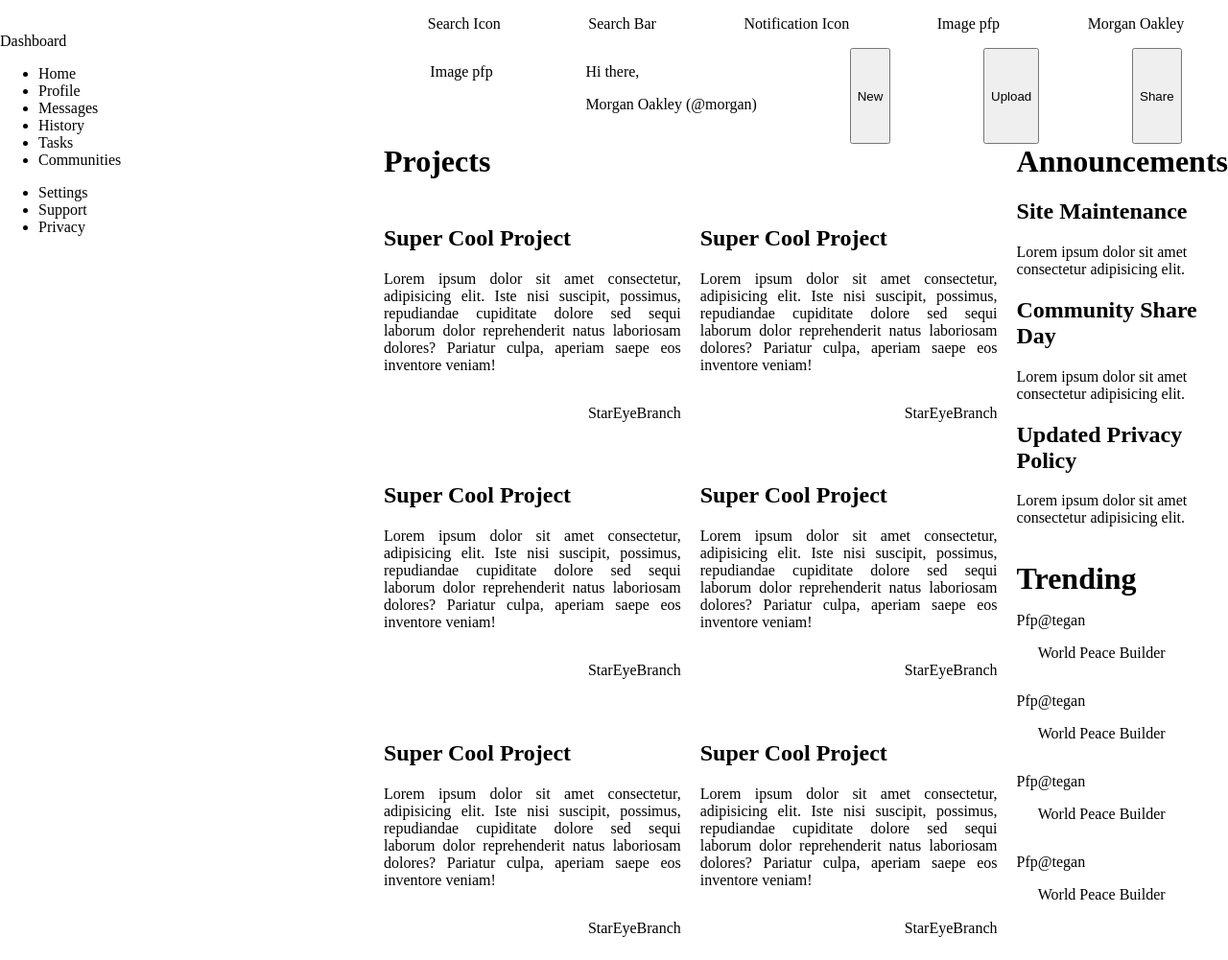
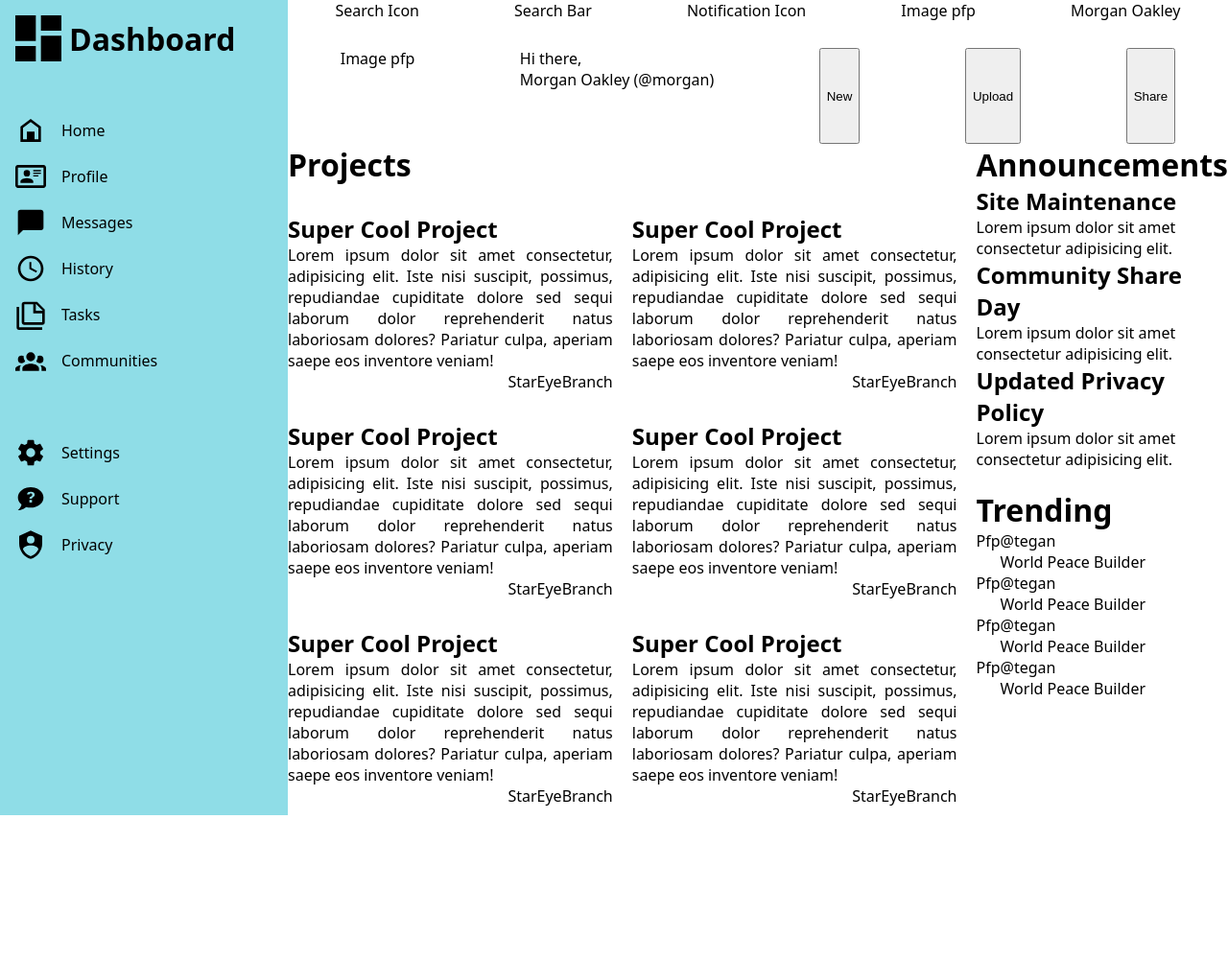
Before and after one commit to alfaeridani/admin-dashboard, a plain HTML site: page index.html in a window 1280 px wide. Shown: the whole page at 96% size. After the commit the page ends 850 px from the top, so only its background shows below. Drawn offline with Linux system fonts and the light colour scheme.

Commit message:
Style the sidebar and add some icons

```diff
--- a/index.html
+++ b/index.html
@@ -8,25 +8,35 @@
 </head>
 <body>
     <div class="sidebar">
-        <div class="logo">
-            <img>
-            <p>Dashboard</p>
+        <div class="dashboard-main-logo">
+            <img src="icons/view-dashboard.svg" alt="Dashboard logo"
+            width="64" height="64">
+            <h1>Dashboard</h1>
         </div>
         <div class="homes list">
             <ul>
-                <li>Home</li>
-                <li>Profile</li>
-                <li>Messages</li>
-                <li>History</li>
-                <li>Tasks</li>
-                <li>Communities</li>
+                <img class="dashboard-icon" src="icons/home-variant-outline.svg" alt="Home icon">
+                <li><a href="">Home</a></li>
+                <img class="dashboard-icon" src="icons/card-account-details-outline.svg" alt="Profile icon">
+                <li><a href="">Profile</a></li>
+                <img class="dashboard-icon" src="icons/message.svg" alt="Messages icon">
+                <li><a href="">Messages</a></li>
+                <img class="dashboard-icon" src="icons/clock-time-four-outline.svg" alt="History icon">
+                <li><a href="">History</a></li>
+                <img class="dashboard-icon" src="icons/note-multiple-outline.svg" alt="Task icon">
+                <li><a href="">Tasks</a></li>
+                <img class="dashboard-icon" src="icons/account-group.svg" alt="Communities icon">
+                <li><a href="">Communities</a></li>
             </ul>
         </div>
         <div class="settings list">
             <ul>
-                <li>Settings</li>
-                <li>Support</li>
-                <li>Privacy</li>
+                <img class="dashboard-icon" src="icons/cog.svg" alt="Settings icon">
+                <li><a href="">Settings</a></li>
+                <img class="dashboard-icon" src="icons/chat-question.svg" alt="Support icon">
+                <li><a href="">Support</a></li>
+                <img class="dashboard-icon" src="icons/shield-account.svg" alt="Privacy icon">
+                <li><a href="">Privacy</a></li>
             </ul>
         </div>
     </div>
--- a/styles.css
+++ b/styles.css
@@ -1,24 +1,78 @@
-html, body {
+:root {
+    font-family: system-ui, -apple-system, BlinkMacSystemFont,
+    'Segoe UI', Roboto, Oxygen, Ubuntu, Cantarell, 'Open Sans',
+    'Helvetica Neue', sans-serif;
+    --rosewater: #FFC2C7;
+    --spearmint: #B6E5D8;
+    --peach: #FBE5C8;
+    --turquoise: #8FDDE7;
+}
+
+html, body, h1, h2, h3, h4, h5, h6, p {
     margin: 0;
     padding: 0;
-    width: 100%;
     box-sizing: border-box;
 }
 
+a {
+    text-decoration: none;
+    color: inherit;
+}
+
 body {
+    width: 100vw;
+    height: 100vh;
     display: grid;
-    grid-template-columns: 400px 1fr;
+    grid-template-columns: 300px 1fr;
     grid-template-rows: 50px 100px 1fr;
 }
 
+
+
+/* Sidebar styling */
+
 .sidebar {
     grid-row: 1 / -1;
+    background-color: var(--turquoise);
+    display: flex;
+    flex-direction: column;
+    gap: 2rem;
+    padding: 0.5rem;
 }
+
+.dashboard-main-logo {
+    display: flex;
+    align-items: center;
+}
+
+.list > ul {
+    list-style-type: none;
+    margin-left: 0.5rem;
+    padding: 0;
+    display: grid;
+    grid-template-columns: 32px 1fr;
+    gap: 16px;
+}
+
+.dashboard-icon {
+    width: 32px;
+    height: 32px;
+}
+
+.dashboard-icon, li {
+    align-self: center;
+}
+
+
+/* Search bar styling */
 
 .searchbar {
     display: flex;
     justify-content: space-around;
 }
+
+
+
 
 .header {
     display: flex;
```
Also changed, not shown: icons/account-group.svg (added), icons/bell-ring-outline.svg (added), icons/card-account-details-outline.svg (added), icons/chat-question.svg (added), icons/clock-time-four-outline.svg (added), icons/cog.svg (added), icons/eye-plus-outline.svg (added), icons/home-variant-outline.svg (added), icons/magnify.svg (added), icons/message.svg (added), icons/note-multiple-outline.svg (added), icons/shield-account.svg (added), icons/source-fork.svg (added), icons/star-plus-outline.svg (added), 1 more files.
